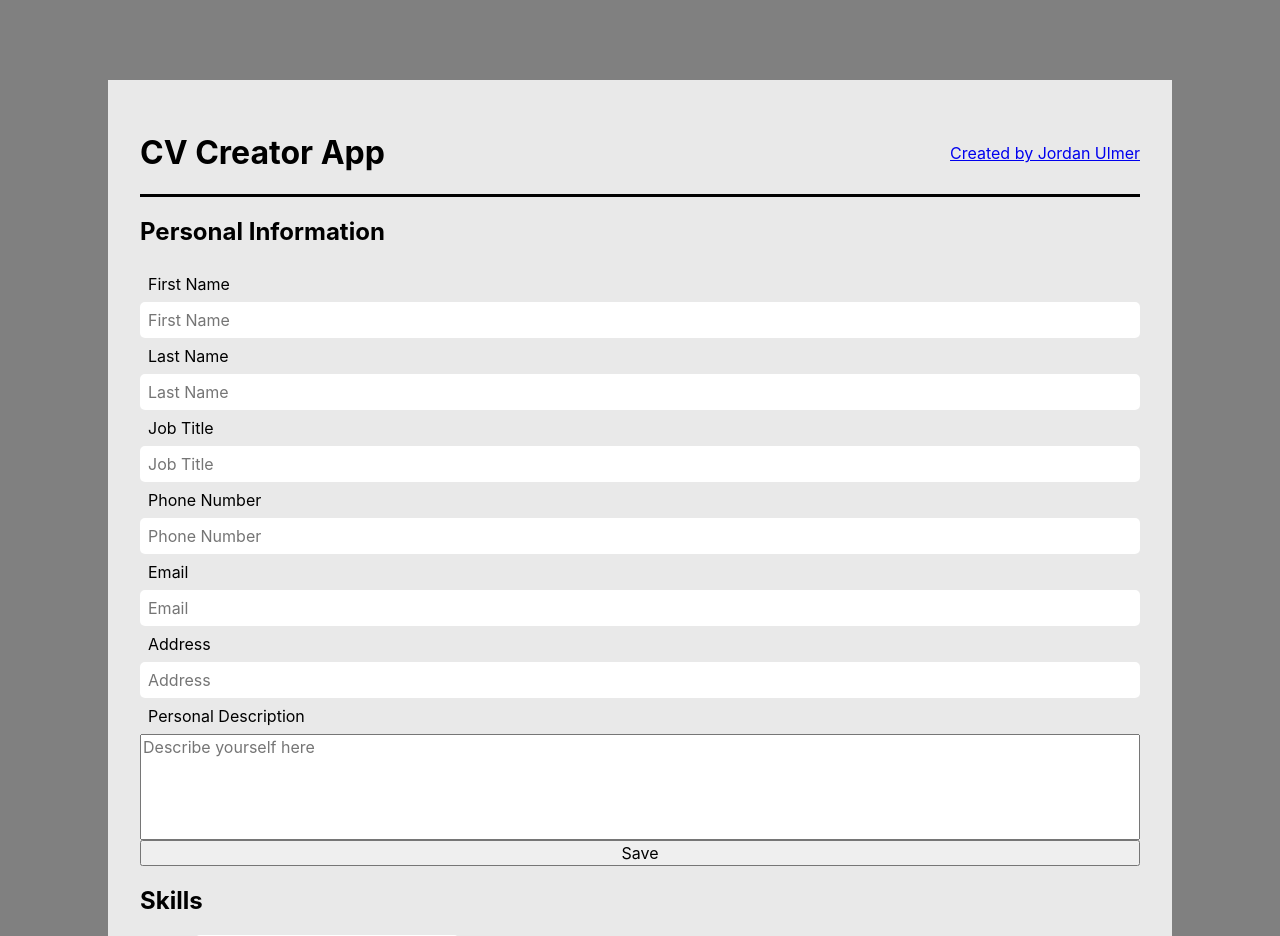
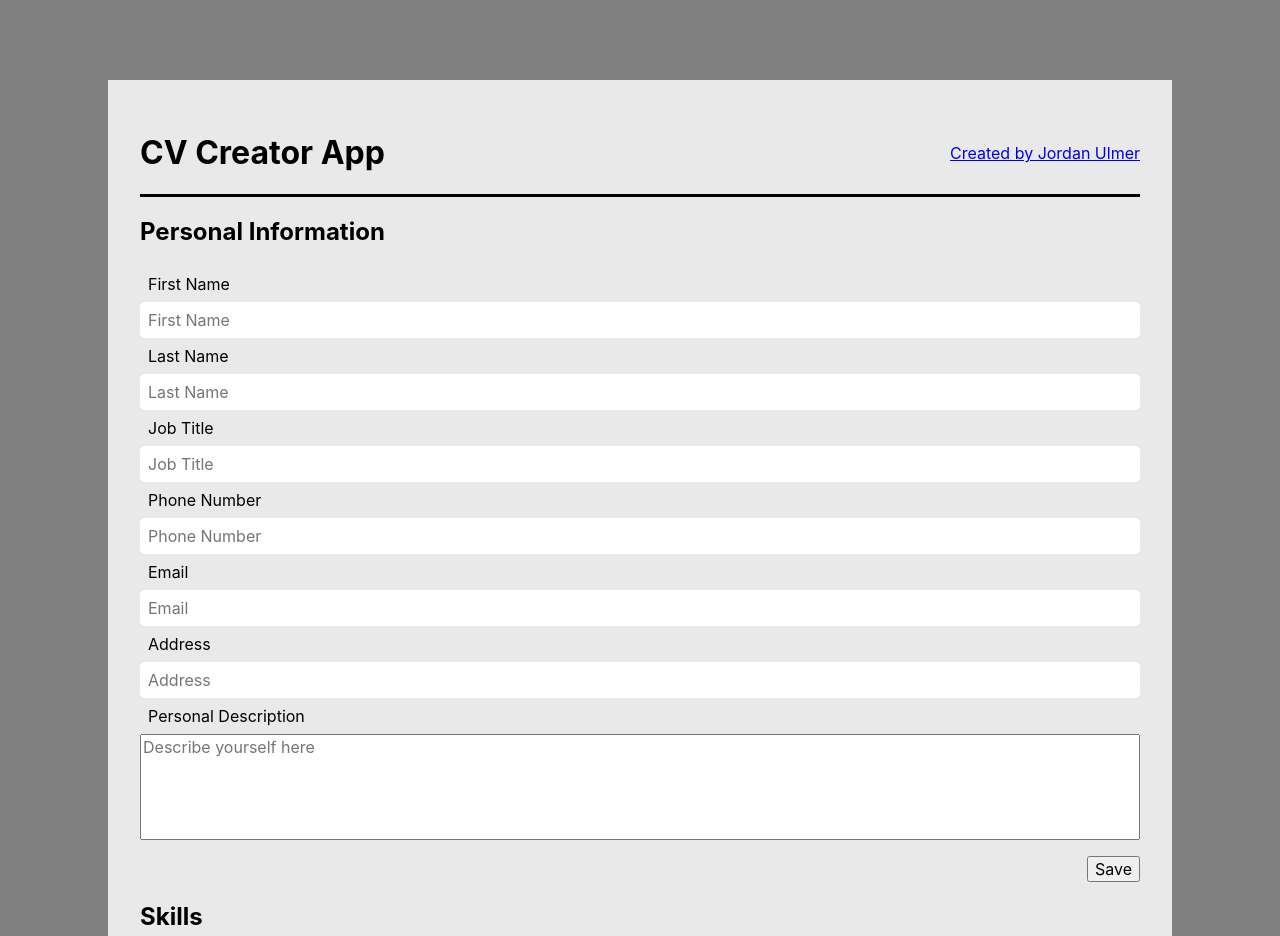
Before and after one commit to BreadleyCooper/cv-project, a React (Create React App) app: page / in a window 1280 px wide. Shown: the top 936 px of the page. Built offline with nearby package versions, Linux system fonts and the light colour scheme.

Commit message:
more styling

```diff
--- a/src/components/Form/Personal.js
+++ b/src/components/Form/Personal.js
@@ -69,7 +69,7 @@
 
                     <label htmlFor="description">Personal Description</label>
                     <textarea type="text" name="description" value={this.state.personalDescription} onChange={this.handleTextareaChange}  id="description" placeholder="Describe yourself here"></textarea>
-                    <button onClick={this.handleSubmit}>Save</button>
+                    <button id="eButton" onClick={this.handleSubmit}>Save</button>
                 </form>
             </div>
         )
--- a/src/styles/personal.css
+++ b/src/styles/personal.css
@@ -35,7 +35,8 @@
 
 textarea {
     min-height: 100px;
-    resize: none
+    resize: none;
+    margin-bottom: 1rem
 }
 
 /* Saved */
```
